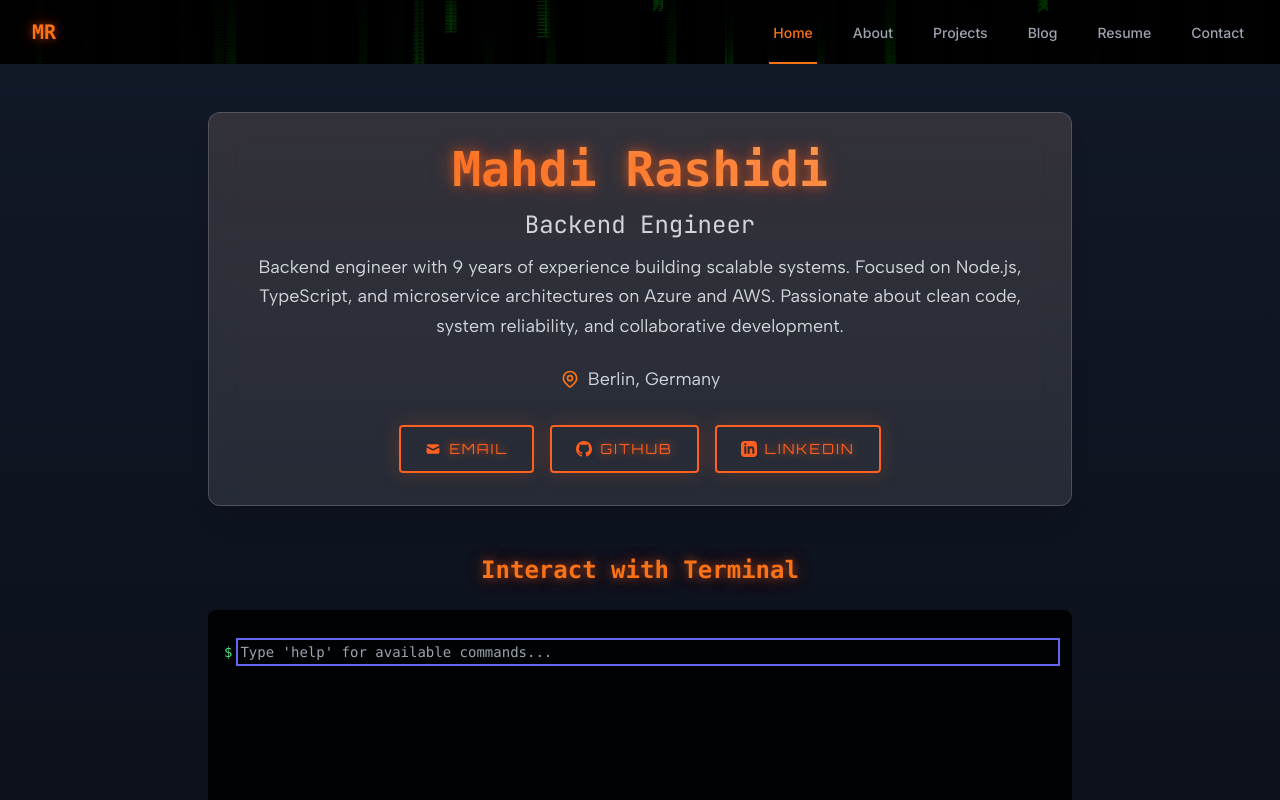
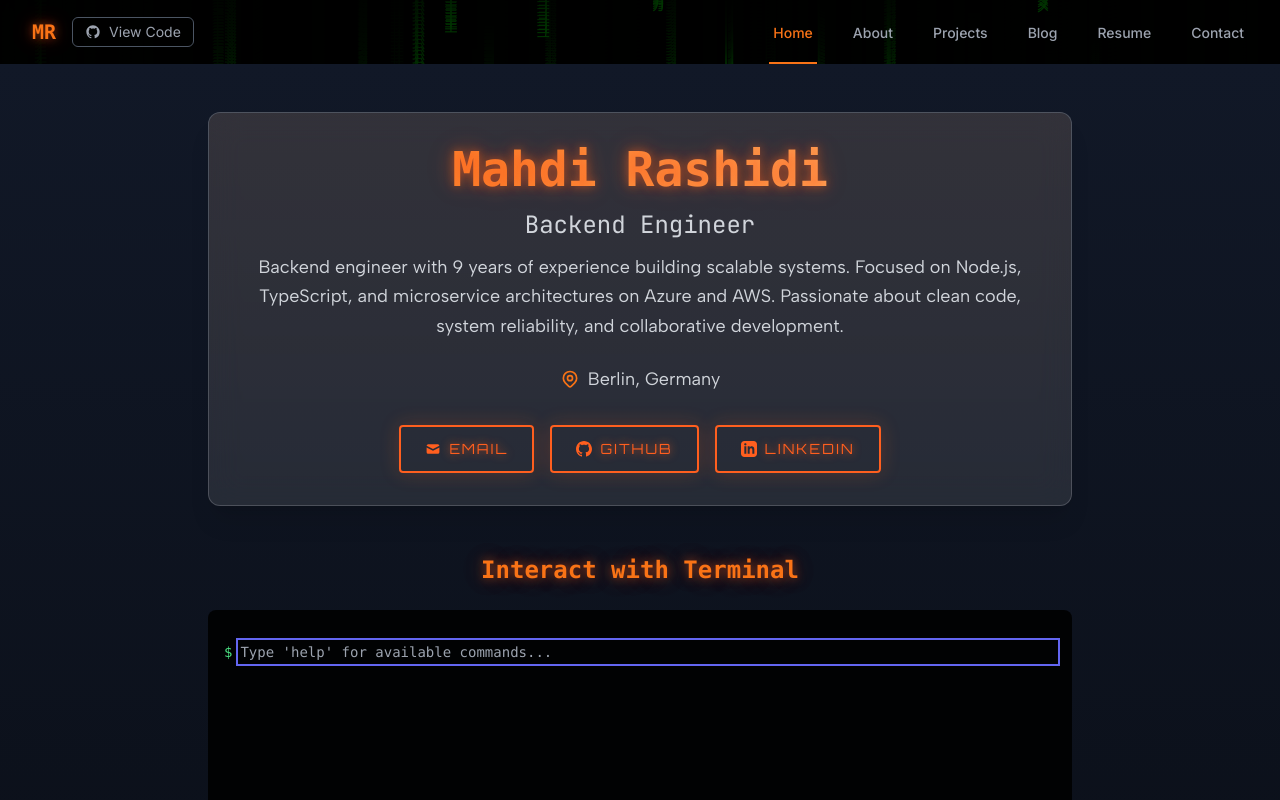
Before and after one commit to MRdevX/mrashidi.me, a Next.js app: page / in a window 1280 px wide. Shown: the top 800 px of the page. Built offline with nearby package versions, Linux system fonts and the light colour scheme.

Commit message:
feat: add GitHub link to Navbar for easy access to project repository

```diff
--- a/src/components/navigation/Navbar.tsx
+++ b/src/components/navigation/Navbar.tsx
@@ -41,6 +41,7 @@ export default function Navbar() {
           <div className="max-w-7xl mx-auto px-4 sm:px-6 lg:px-8">
             <div className="flex justify-between h-16">
               <div className="flex justify-between w-full">
+                <div className="flex items-center space-x-4">
                   <Link href="/" className="flex items-center flex-shrink-0" aria-label="Mahdi Rashidi - Home">
                     <motion.span
                       className="text-xl font-bold text-orange-500 font-cyberpunk glow-text"
@@ -51,6 +52,26 @@ export default function Navbar() {
                       MR
                     </motion.span>
                   </Link>
+                  {/* GitHub Link */}
+                  <motion.a
+                    href="https://github.com/MRdevX/mrashidi.me"
+                    target="_blank"
+                    rel="noopener noreferrer"
+                    className="hidden sm:flex items-center space-x-2 px-3 py-1 text-sm text-gray-400 hover:text-orange-500 transition-colors duration-200 focus-visible:outline-offset-4 focus-visible:outline-orange-500 border border-gray-600 hover:border-orange-500 rounded-md"
+                    aria-label="View source code on GitHub"
+                    whileHover={{ scale: 1.02 }}
+                    whileTap={{ scale: 0.98 }}
+                  >
+                    <svg className="h-4 w-4" fill="currentColor" viewBox="0 0 24 24" aria-hidden="true">
+                      <path
+                        fillRule="evenodd"
+                        d="M12 2C6.477 2 2 6.484 2 12.017c0 4.425 2.865 8.18 6.839 9.504.5.092.682-.217.682-.483 0-.237-.008-.868-.013-1.703-2.782.605-3.369-1.343-3.369-1.343-.454-1.158-1.11-1.466-1.11-1.466-.908-.62.069-.608.069-.608 1.003.07 1.531 1.032 1.531 1.032.892 1.53 2.341 1.088 2.91.832.092-.647.35-1.088.636-1.338-2.22-.253-4.555-1.113-4.555-4.951 0-1.093.39-1.988 1.029-2.688-.103-.253-.446-1.272.098-2.65 0 0 .84-.27 2.75 1.026A9.564 9.564 0 0112 6.844c.85.004 1.705.115 2.504.337 1.909-1.296 2.747-1.027 2.747-1.027.546 1.379.202 2.398.1 2.651.64.7 1.028 1.595 1.028 2.688 0 3.848-2.339 4.695-4.566 4.943.359.309.678.92.678 1.855 0 1.338-.012 2.419-.012 2.747 0 .268.18.58.688.482A10.019 10.019 0 0022 12.017C22 6.484 17.522 2 12 2z"
+                        clipRule="evenodd"
+                      />
+                    </svg>
+                    <span>View Code</span>
+                  </motion.a>
+                </div>
                 <div className="hidden sm:ml-6 sm:flex sm:space-x-8" role="navigation" aria-label="Main Menu">
                   {navigation.map((item) => (
                     <Link
@@ -130,6 +151,23 @@ export default function Navbar() {
                       {item.name}
                     </Disclosure.Button>
                   ))}
+                  {/* GitHub Link in Mobile Menu */}
+                  <Disclosure.Button
+                    as="a"
+                    href="https://github.com/MRdevX/mrashidi.me"
+                    target="_blank"
+                    rel="noopener noreferrer"
+                    className="flex items-center py-2 pl-3 pr-4 text-base font-medium border-l-4 border-transparent text-gray-400 hover:text-orange-400 hover:border-orange-400 hover:bg-gray-800/30 focus-visible:outline-offset-4 focus-visible:outline-orange-500"
+                  >
+                    <svg className="mr-3 h-5 w-5" fill="currentColor" viewBox="0 0 24 24" aria-hidden="true">
+                      <path
+                        fillRule="evenodd"
+                        d="M12 2C6.477 2 2 6.484 2 12.017c0 4.425 2.865 8.18 6.839 9.504.5.092.682-.217.682-.483 0-.237-.008-.868-.013-1.703-2.782.605-3.369-1.343-3.369-1.343-.454-1.158-1.11-1.466-1.11-1.466-.908-.62.069-.608.069-.608 1.003.07 1.531 1.032 1.531 1.032.892 1.53 2.341 1.088 2.91.832.092-.647.35-1.088.636-1.338-2.22-.253-4.555-1.113-4.555-4.951 0-1.093.39-1.988 1.029-2.688-.103-.253-.446-1.272.098-2.65 0 0 .84-.27 2.75 1.026A9.564 9.564 0 0112 6.844c.85.004 1.705.115 2.504.337 1.909-1.296 2.747-1.027 2.747-1.027.546 1.379.202 2.398.1 2.651.64.7 1.028 1.595 1.028 2.688 0 3.848-2.339 4.695-4.566 4.943.359.309.678.92.678 1.855 0 1.338-.012 2.419-.012 2.747 0 .268.18.58.688.482A10.019 10.019 0 0022 12.017C22 6.484 17.522 2 12 2z"
+                        clipRule="evenodd"
+                      />
+                    </svg>
+                    View Code
+                  </Disclosure.Button>
                 </div>
               </Disclosure.Panel>
             )}
```
Lines whose indentation alone changed are shown as unchanged.
